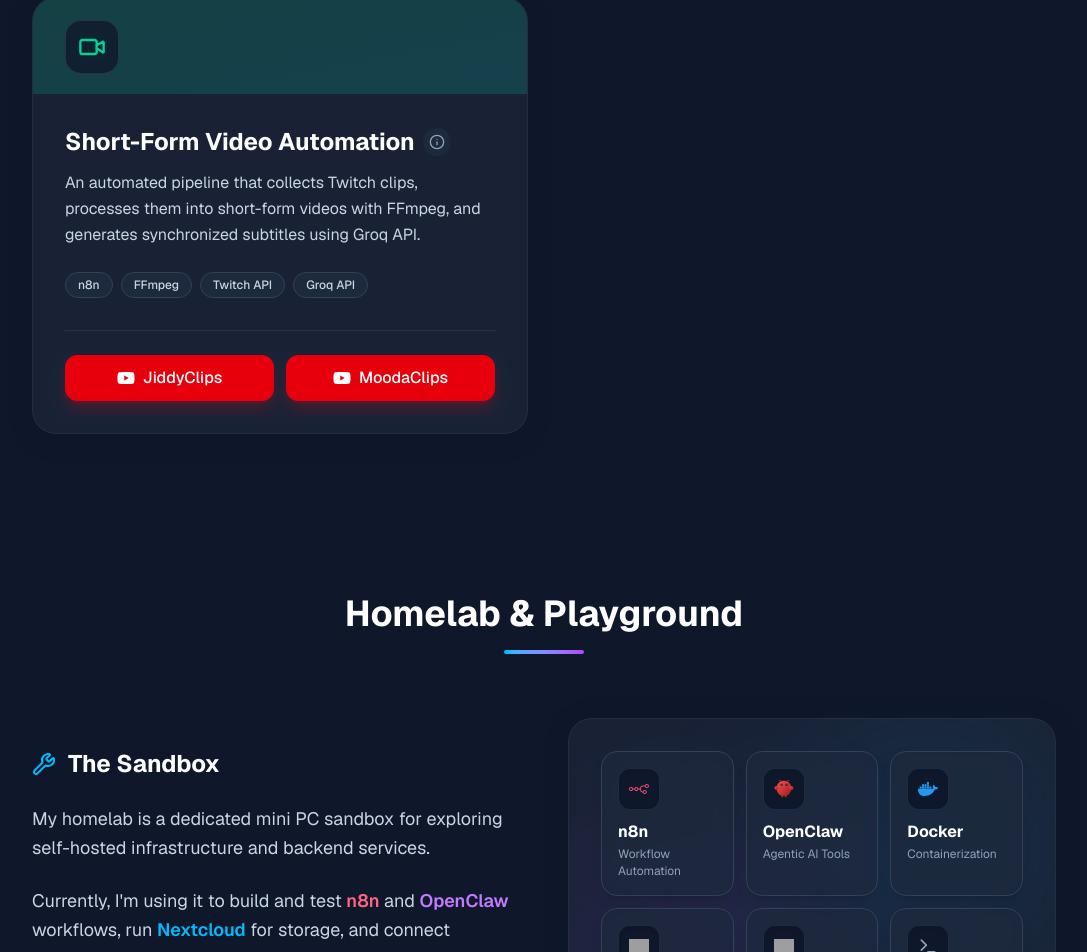
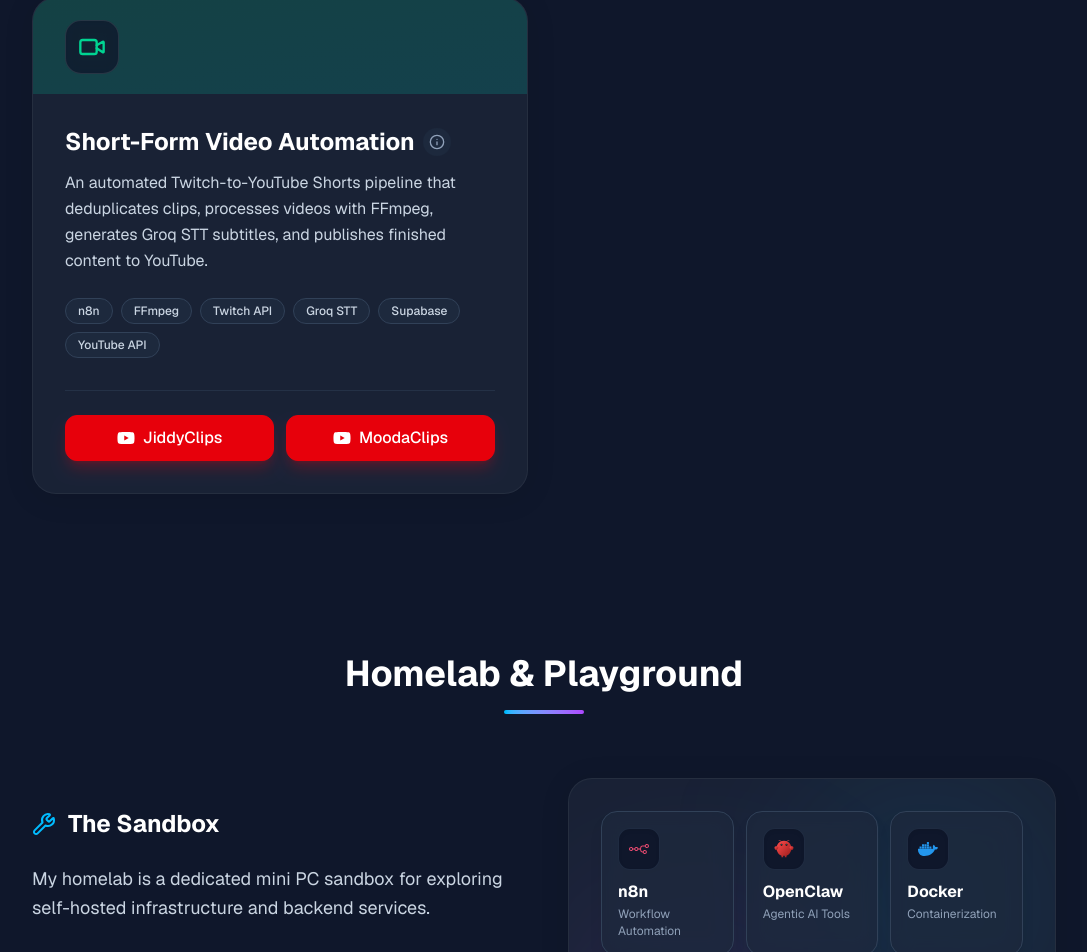
Before and after one commit to athaahsan/my-portfolio, a React (Vite) app: page /aiResponse in a window 1280 px wide. Shown: the part 2508-3460 px from the top of the page, without its empty margins (96-1183 px from the left). Built offline with nearby package versions, Linux system fonts and the light colour scheme; grey boxes are pictures that could not be loaded.

Commit message:
the short video automation stuff

```diff
--- a/src/components/Projects.jsx
+++ b/src/components/Projects.jsx
@@ -46,8 +46,8 @@
   {
     title: "Short-Form Video Automation",
     icon: <Video size={28} className="text-emerald-400" />,
-    description: "An automated pipeline that collects Twitch clips, processes them into short-form videos with FFmpeg, and generates synchronized subtitles using Groq API.",
-    tech: ["n8n", "FFmpeg", "Twitch API", "Groq API"],
+    description: "An automated Twitch-to-YouTube Shorts pipeline that deduplicates clips, processes videos with FFmpeg, generates Groq STT subtitles, and publishes finished content to YouTube.",
+    tech: ["n8n", "FFmpeg", "Twitch API", "Groq STT", "Supabase", "YouTube API"],
     joke: "Built after repeatedly seeing “auto clipping” ads, I decided to try and build my own instead.",
     links: [
       {
```
Also changed, not shown: netlify/edge-functions/aiResponse.js (+4 -3 lines).
